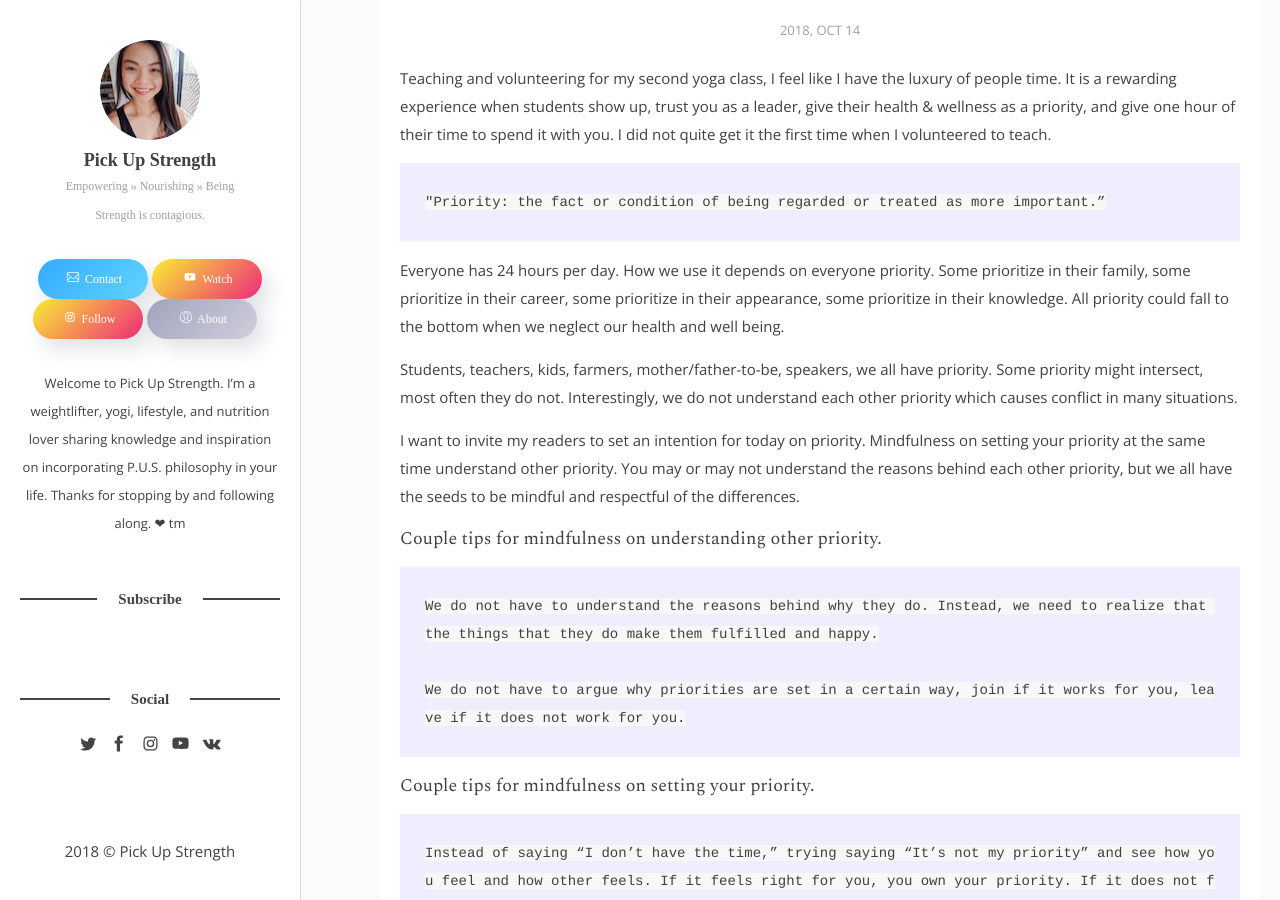
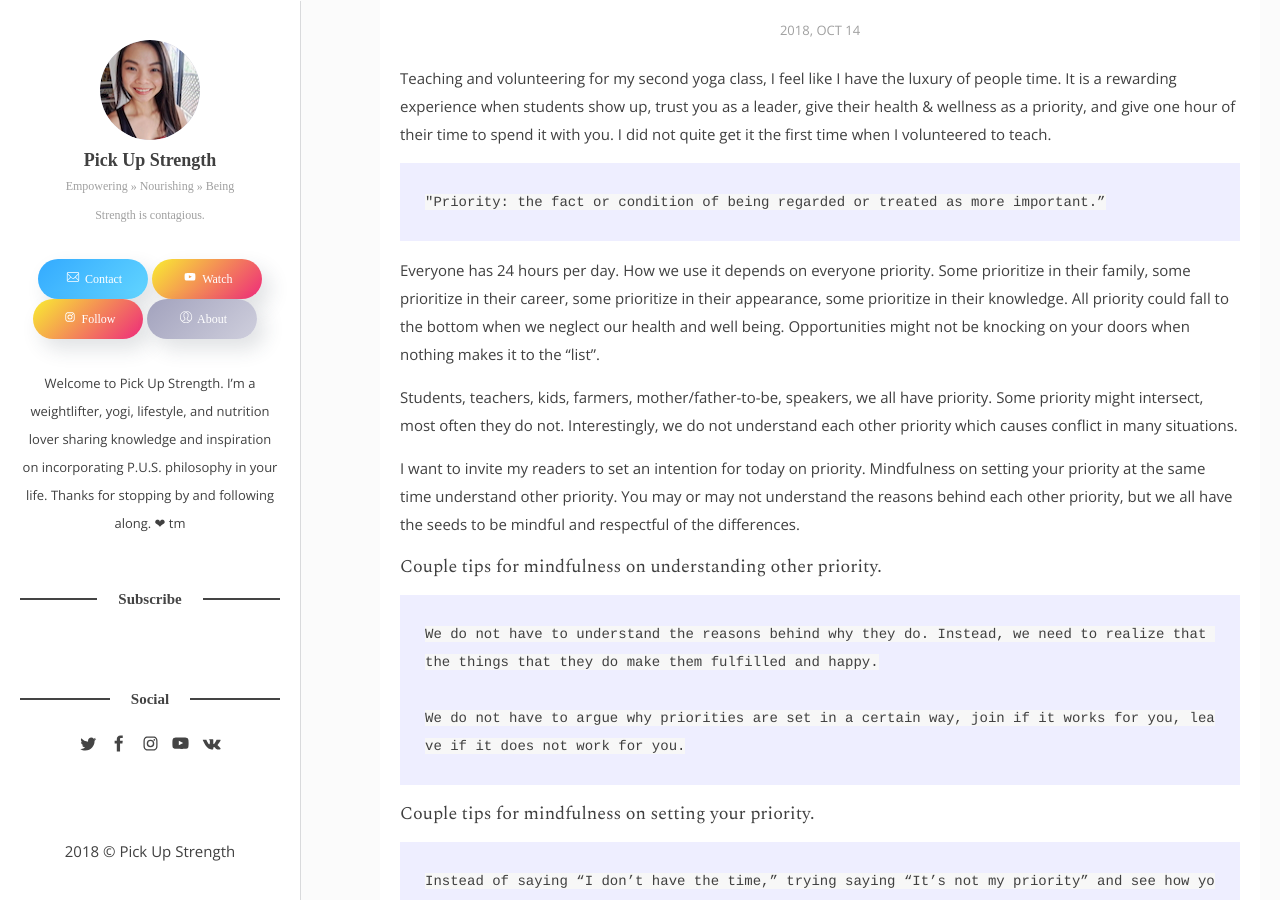
Before and after one commit to teckmonster/pickupstrength, a Jekyll site: the page built from _posts/2018-10-14-Mindfulness-On-Priority.markdown, in a window 1280 px wide and 900 px high, scrolled down 577 px. Built offline with Jekyll 4.4.1, drawn with Linux system fonts in a browser that asks for light colours; some web fonts are replaced; comment, search, counter and statistics services are not loaded.

Commit message:
add typo.

```diff
--- a/_posts/2018-10-14-Mindfulness-On-Priority.markdown
+++ b/_posts/2018-10-14-Mindfulness-On-Priority.markdown
@@ -15,7 +15,7 @@ Teaching and volunteering for my second yoga class, I feel like I have the luxur
 	"Priority: the fact or condition of being regarded or treated as more important.”
 
 
-Everyone has 24 hours per day. How we use it depends on everyone priority. Some prioritize in their family, some prioritize in their career, some prioritize in their appearance, some prioritize in their knowledge. All priority could fall to the bottom when we neglect our health and well being.
+Everyone has 24 hours per day. How we use it depends on everyone priority. Some prioritize in their family, some prioritize in their career, some prioritize in their appearance, some prioritize in their knowledge. All priority could fall to the bottom when we neglect our health and well being. Opportunities might not be knocking on your doors when nothing makes it to the "list".
 
 Students, teachers, kids, farmers, mother/father-to-be, speakers, we all have priority. Some priority might intersect, most often they do not. Interestingly, we do not understand each other priority which causes conflict in many situations.
 
```
